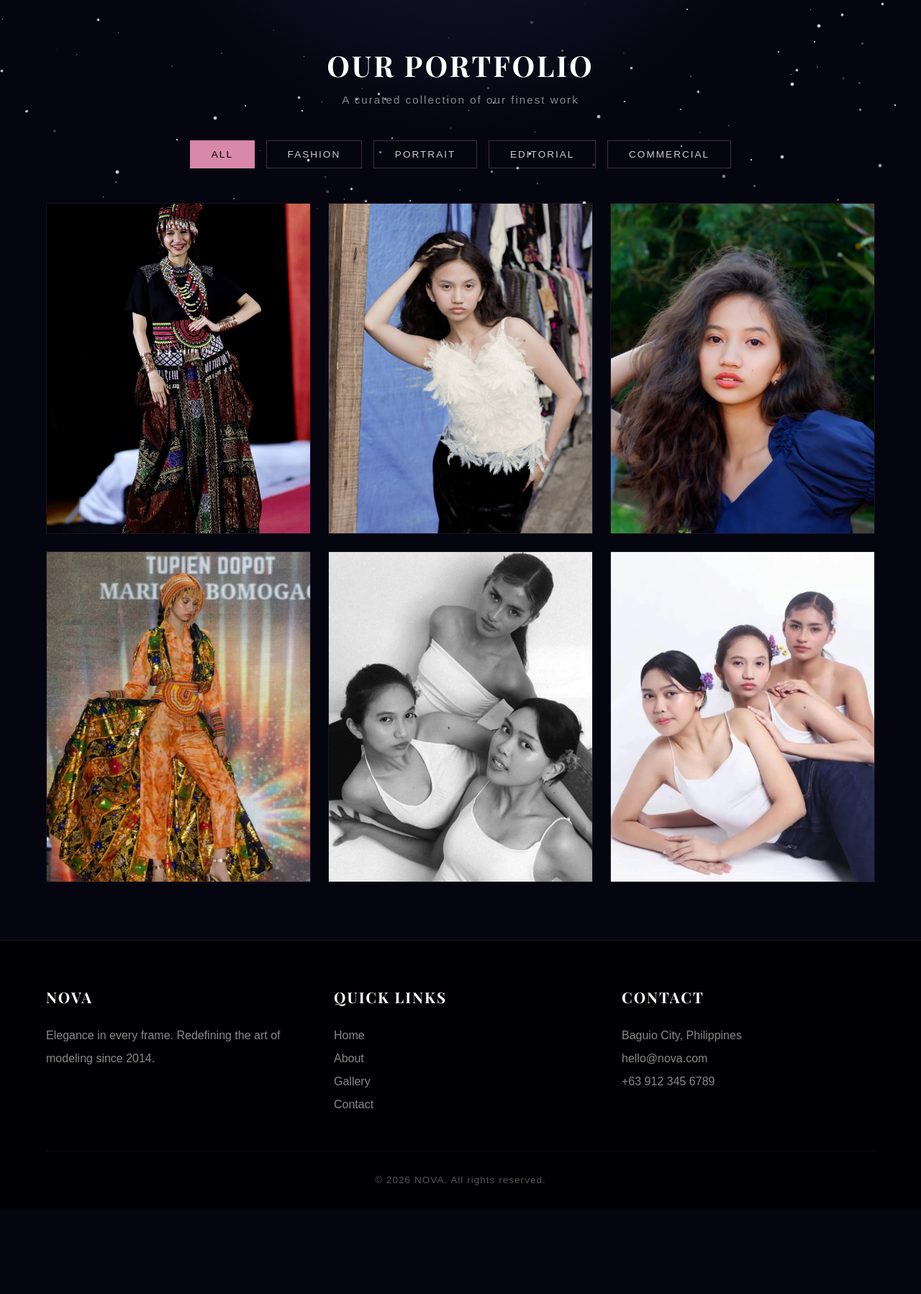
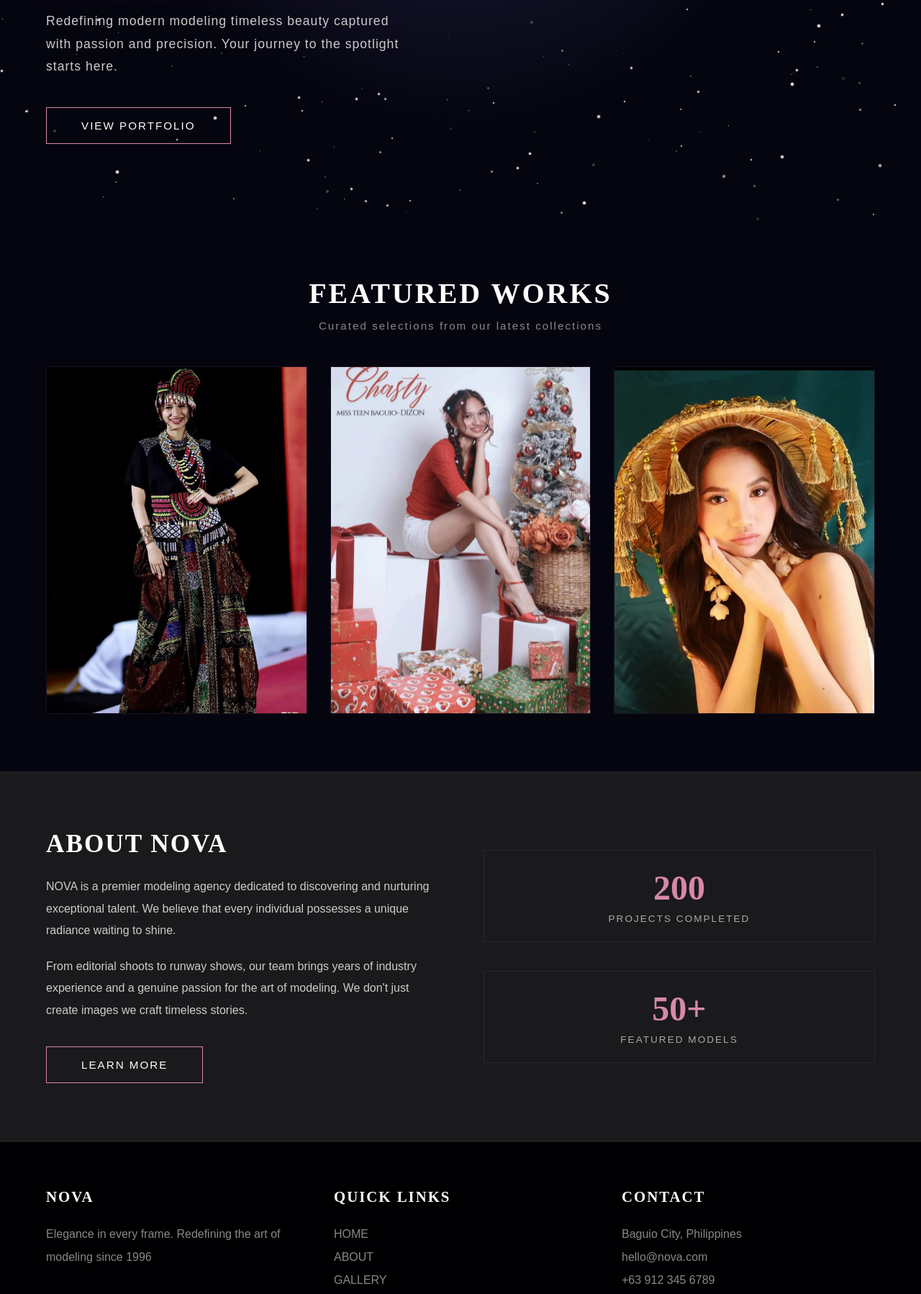
Before and after one commit to TUDLONGR3/Finals_Tudlong_humcom, a plain HTML site: page index.html in a window 1280 px wide. Shown: the part 496-2294 px from the top of the page at 72% size. Drawn offline with nearby package versions, Linux system fonts and the light colour scheme.

Commit message:
Add files via upload

```diff
--- a/index.html
+++ b/index.html
@@ -3,10 +3,12 @@
 <head>
   <meta charset="UTF-8" />
   <meta name="viewport" content="width=device-width, initial-scale=1.0" />
-  <title>Gallery - NOVA</title>
-  <link href="https://fonts.googleapis.com/css2?family=Playfair+Display:wght@400;700;900&display=swap" rel="stylesheet">
-  <link rel="stylesheet" href="style.css">
-</head>
+  <title>Model Profile</title>
+
+    <link rel="stylesheet" href="style.css">
+
+
+
 <body>
   <div class="stars"></div>
   <script>
@@ -27,98 +29,83 @@
 
   <header class="site-header">
     <div class="header-left">
-      <a href="index.html">HOME</a>
+      <a href="index.html" class="active">HOME</a>
       <a href="about.html">ABOUT</a>
-      <a href="gallery.html" class="active">GALLERY</a>
+      <a href="gallery.html">GALLERY</a>
       <a href="contact.html">CONTACT</a>
     </div>
     <div class="logo">NOVA</div>
   </header>
 
-  <section class="page-banner">
-    <div class="banner-content">
-      <p>Browse Our Work</p>
-      <h1>Gallery</h1>
+  <section class="hero-banner">
+    <div class="hero-content">
+      <p>Welcome to NOVA</p>
+      <h1>Where Elegance<br>Meets Grace</h1>
+      <p class="tagline">Redefining modern modeling timeless beauty captured with passion and precision. Your journey to the spotlight starts here.</p>
+      <a href="gallery.html" class="btn-primary">View Portfolio</a>
     </div>
   </section>
 
-  <section class="gallery-section">
+  <section class="featured-section">
     <div class="section-heading">
-      <h2>Our Portfolio</h2>
-      <p>A curated collection of our finest work</p>
+      <h2>Featured Works</h2>
+      <p>Curated selections from our latest collections</p>
     </div>
-
-    <div class="filter-buttons">
-      <button class="filter-btn active" data-filter="all">All</button>
-      <button class="filter-btn" data-filter="fashion">Fashion</button>
-      <button class="filter-btn" data-filter="portrait">Portrait</button>
-      <button class="filter-btn" data-filter="editorial">Editorial</button>
-      <button class="filter-btn" data-filter="commercial">Commercial</button>
-    </div>
-
-    <div class="gallery-grid">
-      <!-- Fashion -->
-      <div class="gallery-item" data-category="fashion">
-        <img src="midnight.png" alt="Fashion Shoot">
-        <div class="gallery-overlay">
-          <h3>Midnight Elegance</h3>
-          <p>Fashion Collection</p>
+    <div class="featured-grid">
+      <div class="featured-card">
+        <img src="trad.png" alt="Fashion">
+        <div class="card-overlay">
+          <h3>Fashion</h3>
+          <p>Editorial & Runway</p>
         </div>
       </div>
-      <div class="gallery-item" data-category="fashion">
-        <img src="natural.png" alt="Fashion Shoot">
-        <div class="gallery-overlay">
-          <h3>Urban Glamour</h3>
-          <p>Street Style</p>
+      <div class="featured-card">
+        <img src="xmas.jpg" alt="Portrait">
+        <div class="card-overlay">
+          <h3>PORTRAIT</h3>
+          <p>Personal & Branding</p>
         </div>
       </div>
-
-
-      <div class="gallery-item" data-category="portrait">
-        <img src="glamour.jpg" alt="Portrait">
-        <div class="gallery-overlay">
-          <h3>Natural Beauty</h3>
-          <p>Personal Portrait</p>
+      <div class="featured-card">
+        <img src="model.png" alt="Editorial">
+        <div class="card-overlay">
+          <h3>Editorial</h3>
+          <p>Magazine & Campaigns</p>
         </div>
       </div>
-      <div class="gallery-item" data-category="portrait">
-        <img src="golden hour.jpg">
-        <div class="gallery-overlay">
-          <h3>Golden Hour</h3>
-          <p>Sunlight Series</p>
-        </div>
+    </div>
+  </section>
+
+  <section class="agency-section">
+    <div class="about-column">
+      <h2>About NOVA</h2>
+      <p>NOVA is a premier modeling agency dedicated to discovering and nurturing exceptional talent. We believe that every individual possesses a unique radiance waiting to shine.</p>
+      <p>From editorial shoots to runway shows, our team brings years of industry experience and a genuine passion for the art of modeling. We don't just create images we craft timeless stories.</p>
+      <a href="about.html" class="btn-primary" style="margin-top: 1rem; display: inline-block;">Learn More</a>
+    </div>
+    <div class="stats-column">
+      <div class="stat-item">
+        <div class="stat-number">200</div>
+        <div class="stat-label">Projects Completed</div>
       </div>
-
-      <div class="gallery-item" data-category="editorial">
-        <img src="black.jpeg" alt="Editorial">
-        <div class="gallery-overlay">
-          <h3>Cosmic Dreams</h3>
-          <p>Magazine Feature</p>
-        </div>
-      </div>
-      <div class="gallery-item" data-category="editorial">
-        <img src="white.jpeg" alt="Editorial">
-        <div class="gallery-overlay">
-          <h3>Silent Motion</h3>
-          <p>Magazine Spread</p>
-        </div>
-      </div>
-
-
+      <div class="stat-item">
+        <div class="stat-number">50+</div>
+        <div class="stat-label">Featured Models</div>
+    </div>
   </section>
 
   <footer class="site-footer">
     <div class="footer-content">
       <div class="footer-col">
         <h3>NOVA</h3>
-        <p>Elegance in every frame. Redefining the art of modeling since 2014.</p>
+        <p>Elegance in every frame. Redefining the art of modeling since 1996</p>
       </div>
       <div class="footer-col">
         <h3>Quick Links</h3>
-        <p><a href="index.html">Home</a></p>
-        <p><a href="about.html">About</a></p>
-        <p><a href="gallery.html">Gallery</a></p>
-        <p><a href="contact.html">Contact</a></p>
+        <p><a href="index.html">HOME</a></p>
+        <p><a href="about.html">ABOUT</a></p>
+        <p><a href="gallery.html">GALLERY</a></p>
+        <p><a href="contact.html">CONTACT</a></p>
       </div>
       <div class="footer-col">
         <h3>Contact</h3>
@@ -131,29 +118,4 @@
       <p>&copy; 2026 NOVA. All rights reserved.</p>
     </div>
   </footer>
-
-
-  <script>
-    const filterButtons = document.querySelectorAll('.filter-btn');
-    const galleryItems = document.querySelectorAll('.gallery-item');
-
-    filterButtons.forEach(btn => {
-      btn.addEventListener('click', () => {
-
-        filterButtons.forEach(b => b.classList.remove('active'));
-        btn.classList.add('active');
-
-        const filter = btn.getAttribute('data-filter');
-
-        galleryItems.forEach(item => {
-          if (filter === 'all' || item.getAttribute('data-category') === filter) {
-            item.style.display = 'block';
-          } else {
-            item.style.display = 'none';
-          }
-        });
-      });
-    });
-  </script>
 </body>
-</html>
```
